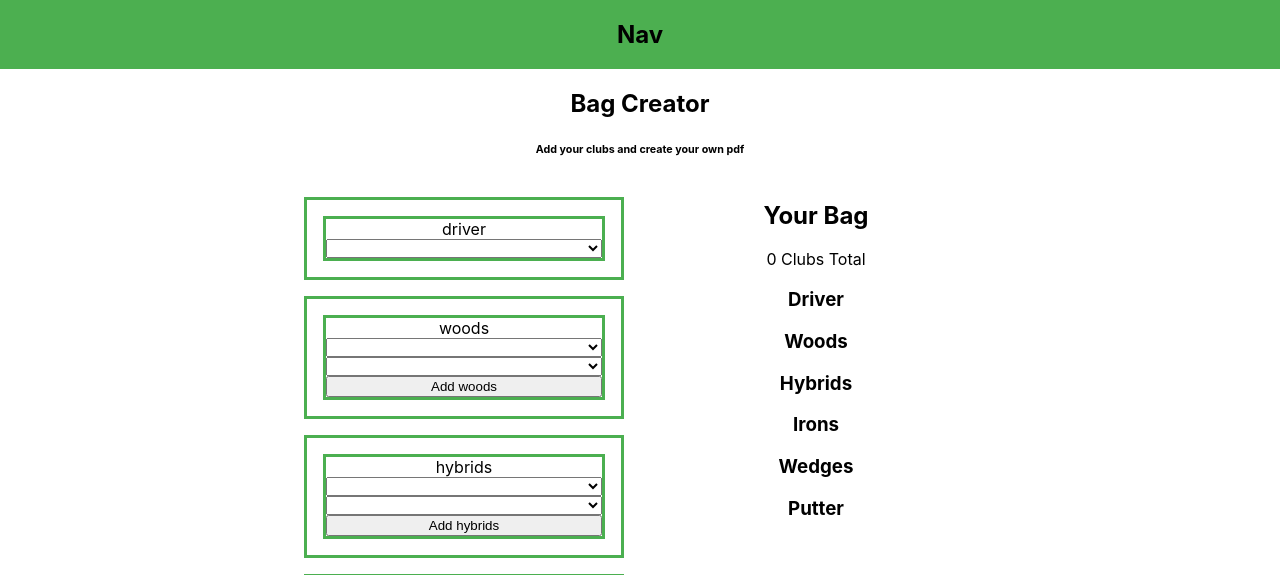
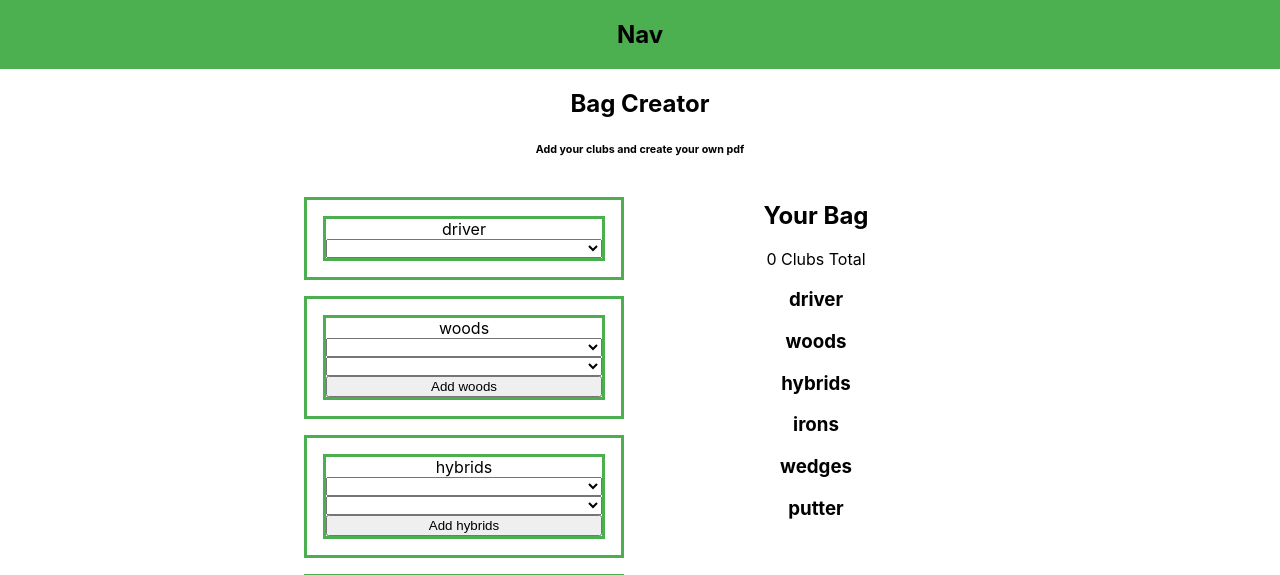
Before and after one commit to poplockndrop1t/golfBuddy, a React (Create React App) app: page / in a window 1280 px wide. Shown: the top 575 px of the page. Built offline with nearby package versions, Linux system fonts and the light colour scheme.

Commit message:
Your bag now maps and renders Club comp

```diff
--- a/src/App.js
+++ b/src/App.js
@@ -61,10 +61,9 @@ class App extends React.Component {
     const { newClub } = {...this.state};
     const currentNewClubState = newClub;
     currentNewClubState[typeOrBrand] = value;
-    console.log(typeOrBrand, value, category);
     currentNewClubState['category'] = category;
     this.setState({ newClub: currentNewClubState });
-  }
+  };
 
   render() {
     return (
--- a/src/BagCreator/YourBag/YourBag.js
+++ b/src/BagCreator/YourBag/YourBag.js
@@ -2,13 +2,15 @@ import React from 'react';
 import Club from './Club/Club.js';
 import './YourBag.css';
 
-function formatClubs(array) {
+function displayBag(bagObject) {
+  var clubTypeArray = Object.keys(bagObject);
+  var clubValuesArray = Object.values(bagObject);
   return (
     <div>
       {
-        array.map((wood, key) => {
+        clubTypeArray.map((club, key) => {
           return (
-            <p key={key}>{wood.type} {wood.brand}</p>
+            <Club club={clubValuesArray[key]} clubType={club} key={key} />
           )
         })
       }
@@ -21,18 +23,7 @@ function YourBag({ bag, bagSize }) {
     <div className="yourBagContainer">
       <h2>Your Bag</h2>
       <p>{bagSize} Clubs Total</p>
-
-      <Club club={bag.driver} clubType={"Driver"} />
-
-      <Club club={bag.woods} clubType={"Woods"} />
-
-      <Club club={bag.hybrids} clubType={"Hybrids"} />
-
-      <Club club={bag.irons} clubType={"Irons"} />
-
-      <Club club={bag.wedges} clubType={"Wedges"} />
-
-      <Club club={bag.putter} clubType={"Putter"} />
+      {displayBag(bag)}
     </div>
   )
 };
```
Also changed, not shown: src/BagCreator/YourBag/Club/Club.css (line endings or trailing spaces).
